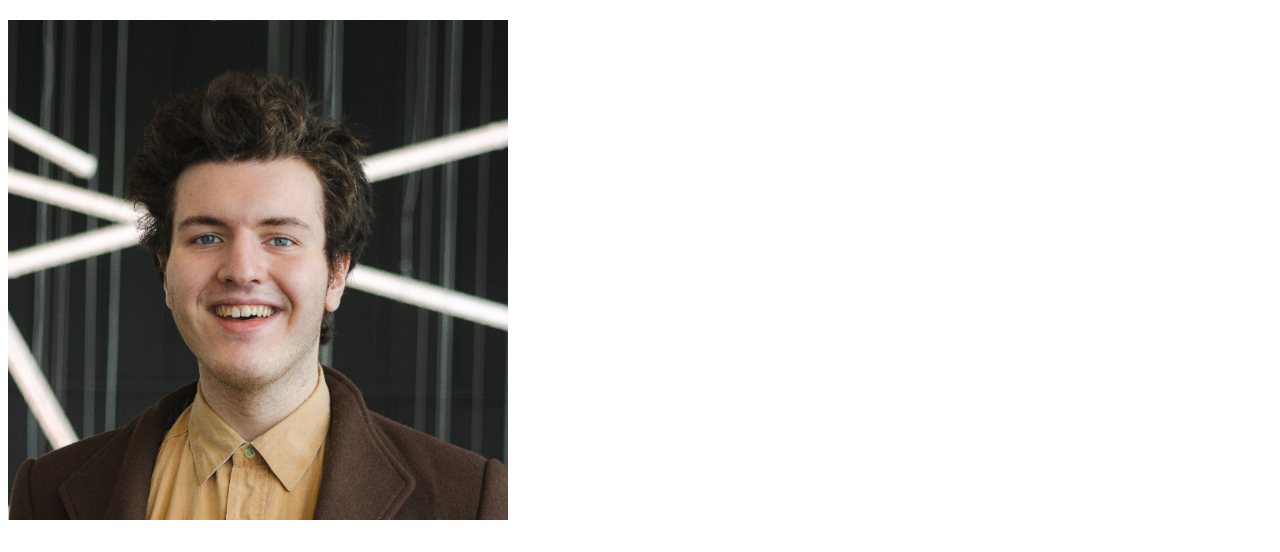
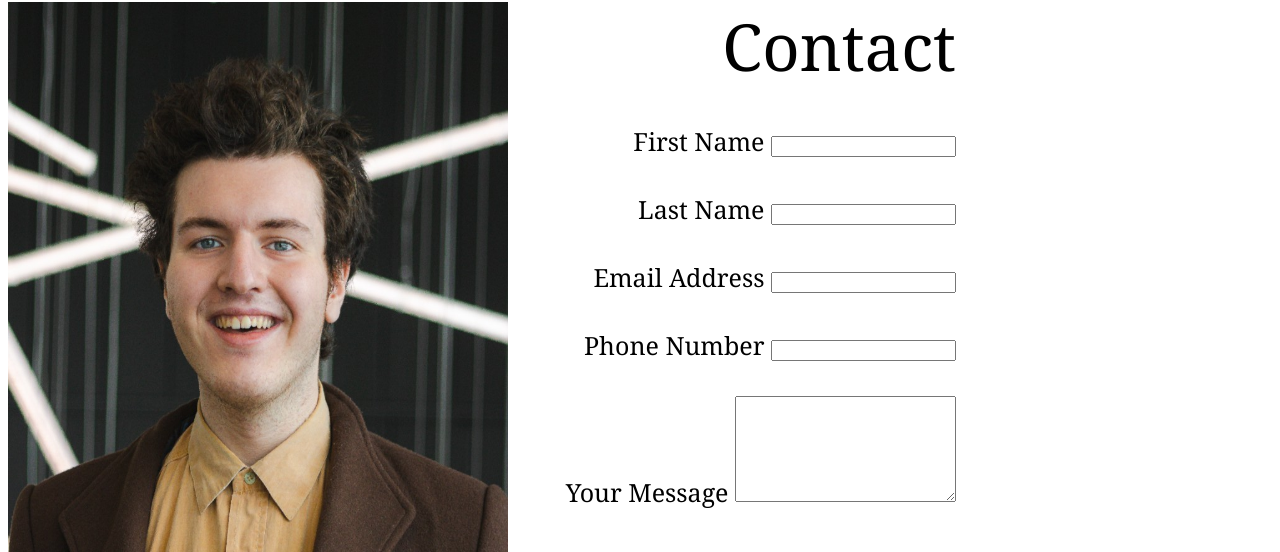
Before and after one commit to noahshaffir/NEWPersonalWebsite, a plain HTML site: page index.html in a window 1280 px wide. Shown: the part 290-842 px from the top of the page. Before the commit the page ends 810 px from the top, so only its background shows below. Drawn offline with Linux system fonts and the light colour scheme.

Commit message:
continuing to work

```diff
--- a/css/style.css
+++ b/css/style.css
@@ -15,3 +15,17 @@
     width:50%
 
 }
+.contact{
+    font-family: Georgia;
+    text-align: right;
+    font-size:65px;
+    font-weight: lighter;
+    width:75%;
+}
+.formlabel{
+    font-family: Georgia;
+    text-align: right;
+    font-size: 25px;
+    text-align: right-justify;
+    width: 100%;
+}
--- a/index.html
+++ b/index.html
@@ -17,8 +17,34 @@
             I am a Computer Science student at Wilfrid Laurier University.
             If you want to learn more about me, please see the links on the right or reach out with the contact form. Cheers!
         </div>
-        <br>
         <div class = "me">
-            <img src="noahshaffir.jpg" style="float:left" height="500 px" width="500 px"></img>
+            <img src="noahshaffir.jpg" style="float:left" height="550 px" width="500 px"></img>
+        </div>
+
+        <div>
+            <form class="contact">Contact
+                <div class = "formlabel">
+                    <br>
+                    <label">First Name</label>
+                    <input type="text" name="firstName">
+                    <br>
+                    <br>
+                    <label>Last Name</label>
+                    <input type="text" name="lastName">
+                    <br>
+                    <br>
+                    <label>Email Address</label>
+                    <input type="text" name="email">
+                    <br>
+                    <br>
+                    <label>Phone Number</label>
+                    <input type="text" name="phone">
+                    <br>
+                    <br>
+                    <label>Your Message</label>
+                    <textarea type="text" style="height:100px;font-size:12pt;" name="message"></textarea>
+                </div>
+
+            </form>
         </div>
 </html>
```
